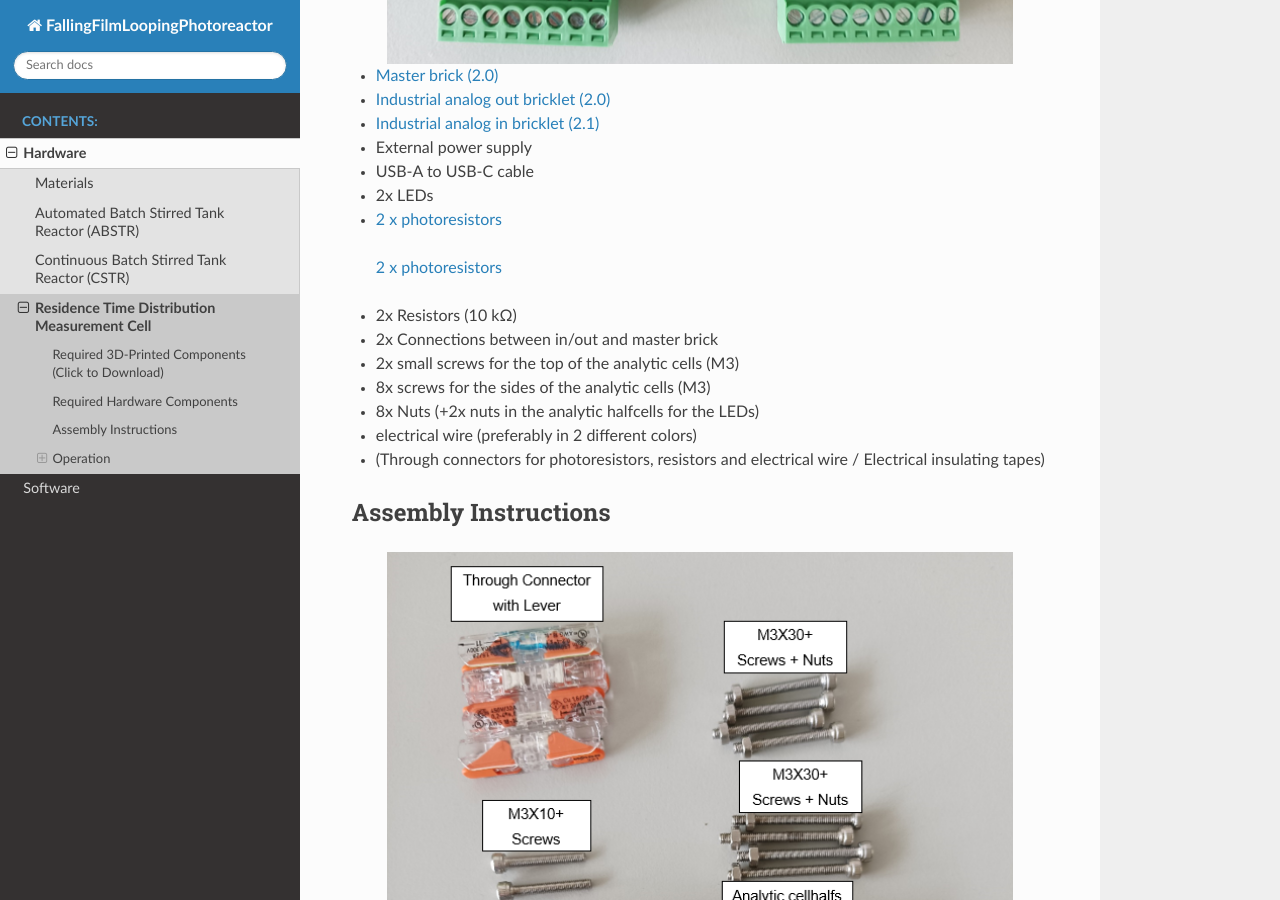
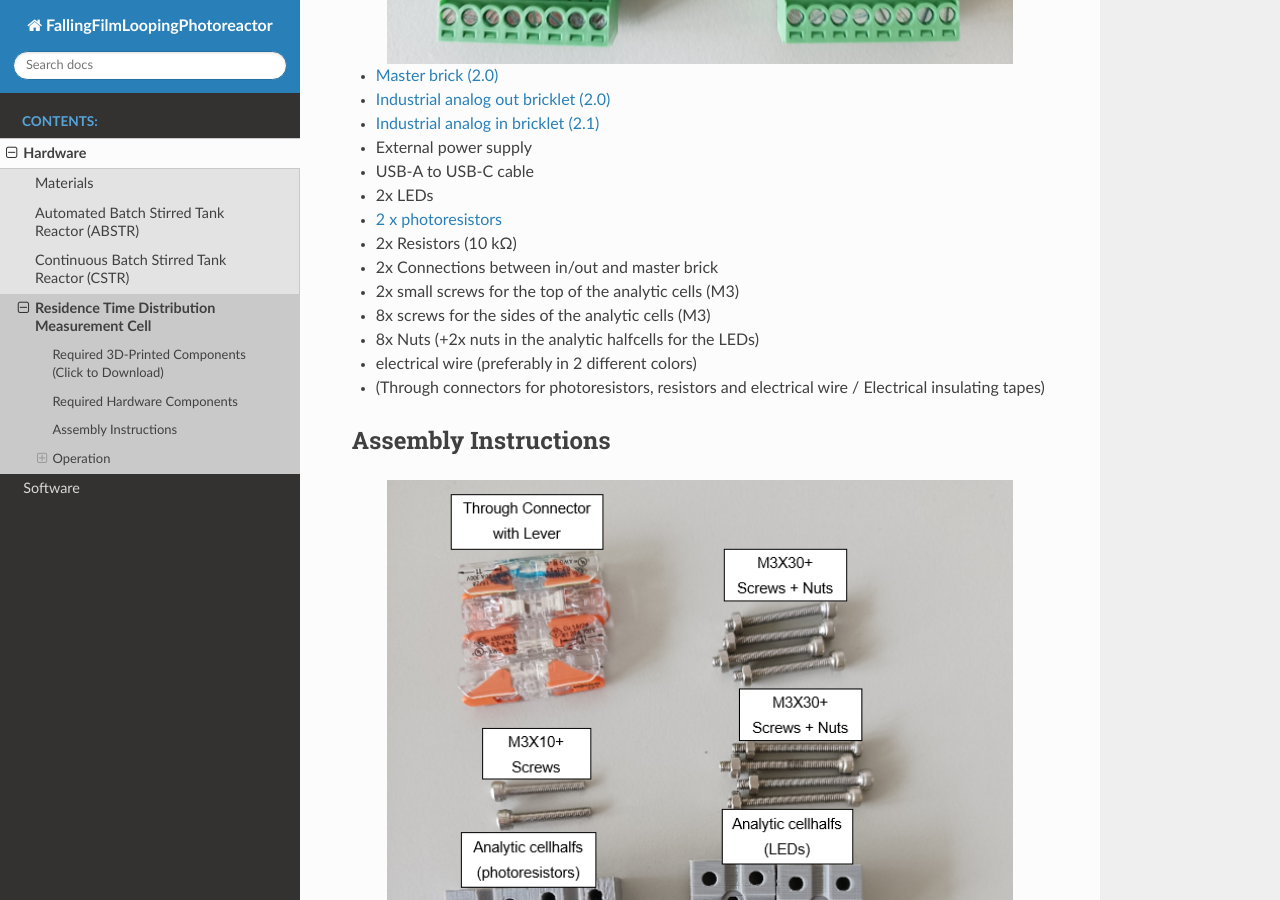
Before and after one commit to photonZfeed/FallingFilmLoopingPhotoreactor, a Sphinx documentation site: the page built from 03_Documentation/source/hardware/RTD_cell.rst, in a window 1280 px wide and 900 px high, scrolled down 1025 px. Built offline with Sphinx 7.4.7 and the Read the Docs theme 3.1.0, drawn with Linux system fonts in a browser that asks for light colours.

Commit message:
clean-up

```diff
--- a/03_Documentation/source/conf.py
+++ b/03_Documentation/source/conf.py
@@ -41,7 +41,7 @@ autodoc_default_options = {
     'show-inheritance': False,
 }
 
-autodoc_mock_imports = ["numpy", "scipy", "matplotlib", "pandas", "tinkerforge", "PyQt5", "sklearn", "ICIW_Plots"]
+autodoc_mock_imports = ["numpy", "scipy", "matplotlib", "pandas", "tinkerforge", "PyQt5", "sklearn", "ICIW_Plots", "rtdpy"]
 
 templates_path = ['_templates']
 exclude_patterns = ['_build', 'Thumbs.db', '.DS_Store']
--- a/03_Documentation/source/hardware/RTD_cell.rst
+++ b/03_Documentation/source/hardware/RTD_cell.rst
@@ -20,8 +20,7 @@ Required Hardware Components
 -	External power supply
 -	USB-A to USB-C cable
 -	2x LEDs
--   `2 x photoresistors <../../00_Electronics/05_Small_Parts/photoresistor.txt>`_
-   `2 x photoresistors <materials/00_Electronics/06_Other_Small_Parts/photoresistor.rst>`_
+- `2 x photoresistors <materials/00_Electronics/06_Other_Small_Parts/photoresistor.rst>`_
 -	2x Resistors (10 kΩ)
 -	2x Connections between in/out and master brick
 -	2x small screws for the top of the analytic cells (M3)
--- a/03_Documentation/source/hardware/materials/00_Electronics/02_Power_Supplies/12V_5A.rst
+++ b/03_Documentation/source/hardware/materials/00_Electronics/02_Power_Supplies/12V_5A.rst
@@ -1,4 +1,4 @@
-.. _12V_5A_power_supply:
+.. _12V_5A_power_supply_2:
 
 Power Supply
 ====================
```
